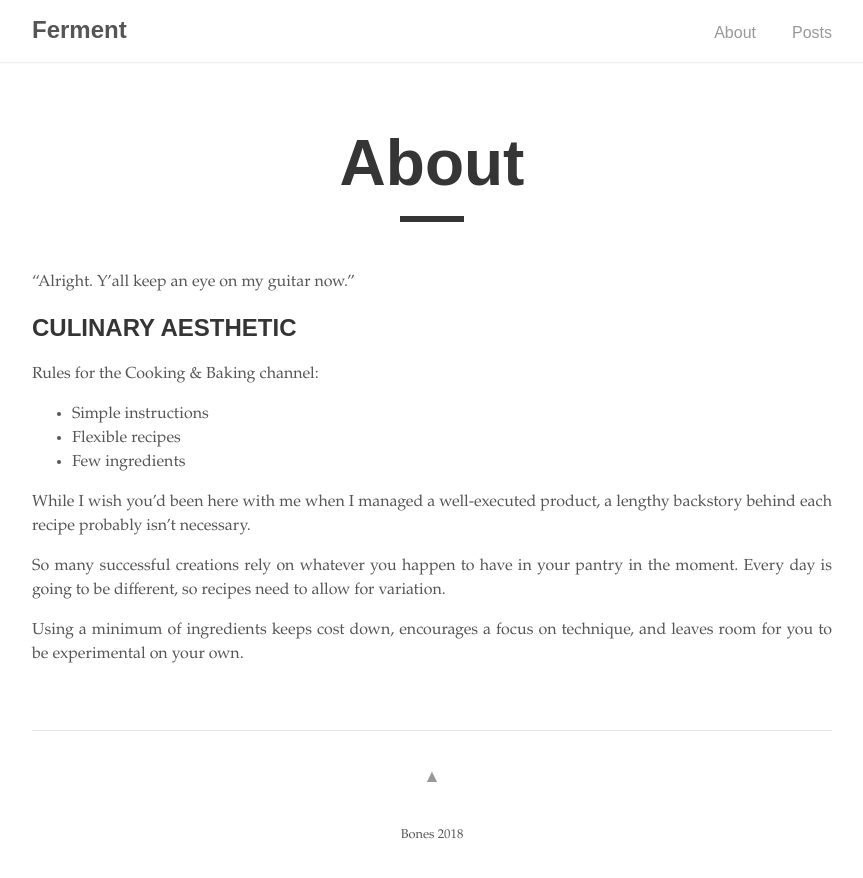
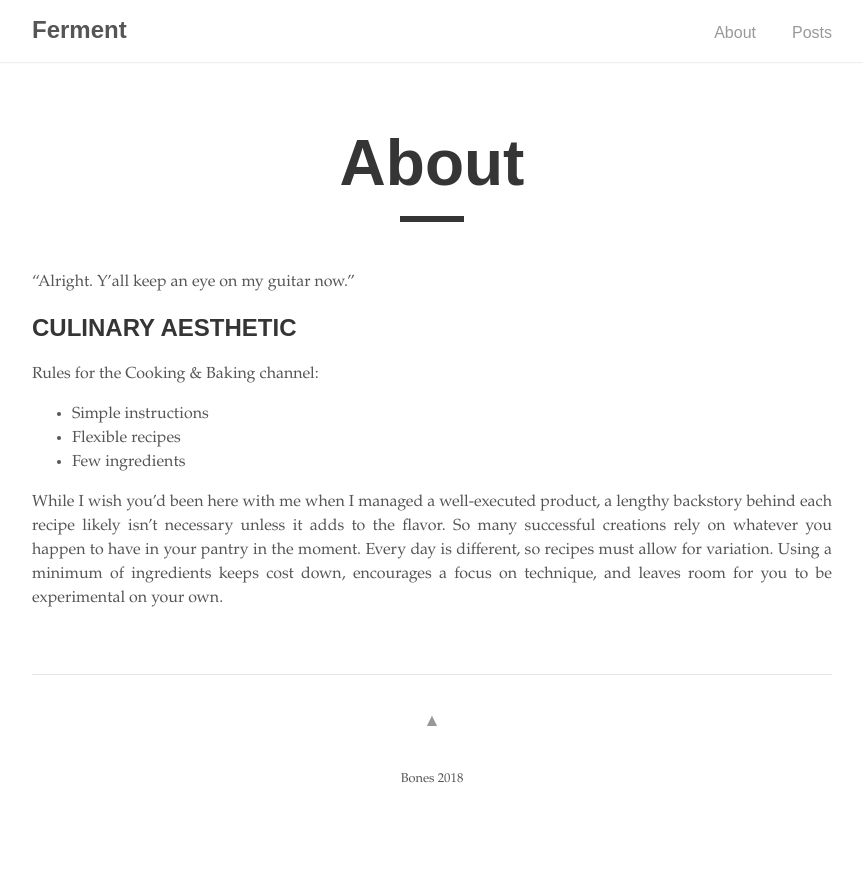
Before and after one commit to viablue/ferment, a Jekyll site: the page built from about.md, in a window 1280 px wide. Shown: the top 878 px of the page, without its empty margins (208-1071 px from the left). Built offline with Jekyll 4.4.1, drawn with Linux system fonts in a browser that asks for light colours.

Commit message:
whataboutery

```diff
--- a/about.md
+++ b/about.md
@@ -15,8 +15,4 @@ Rules for the Cooking & Baking channel:
 - Flexible recipes
 - Few ingredients
 
-While I wish you'd been here with me when I managed a well-executed product, a lengthy backstory behind each recipe probably isn't necessary.
-
-So many successful creations rely on whatever you happen to have in your pantry in the moment. Every day is going to be different, so recipes need to allow for variation.
-
-Using a minimum of ingredients keeps cost down, encourages a focus on technique, and leaves room for you to be experimental on your own.
+While I wish you'd been here with me when I managed a well-executed product, a lengthy backstory behind each recipe likely isn't necessary unless it adds to the flavor. So many successful creations rely on whatever you happen to have in your pantry in the moment. Every day is different, so recipes must allow for variation. Using a minimum of ingredients keeps cost down, encourages a focus on technique, and leaves room for you to be experimental on your own.
```
